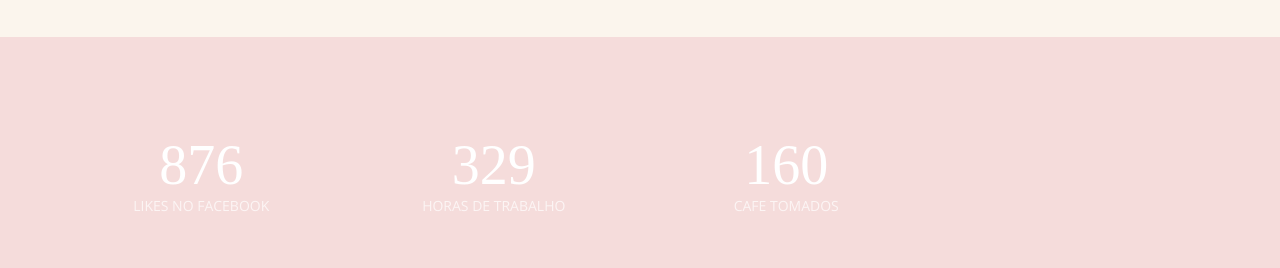
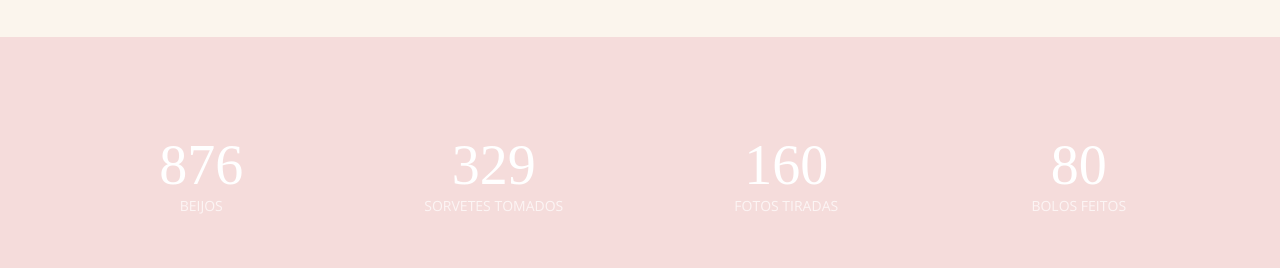
Before and after one commit to daniloepaty/daniloepaty.github.io, a plain HTML site: page index.html in a window 1280 px wide. Shown: the part 2200-2468 px from the top of the page. Drawn offline with nearby package versions, Linux system fonts and the light colour scheme; some packages are replaced by stand-ins of ours; a web font is replaced by a local one.

Commit message:
Update index.html

```diff
--- a/index.html
+++ b/index.html
@@ -166,15 +166,19 @@
         <div class="row">
           <div class="col-xs-3 counter-item">
             <p class="counter-value">876</p>
-            <p class="counter-desc">Likes No Facebook</p>
+            <p class="counter-desc">Beijos</p>
           </div>
           <div class="col-xs-3 counter-item">
             <p class="counter-value">329</p>
-            <p class="counter-desc">Horas de Trabalho</p>
+            <p class="counter-desc">Sorvetes Tomados</p>
           </div>
           <div class="col-xs-3 counter-item">
             <p class="counter-value">160</p>
-            <p class="counter-desc">Cafe Tomados</p>
+            <p class="counter-desc">Fotos Tiradas</p>
+          </div>
+          <div class="col-xs-3 counter-item">
+            <p class="counter-value">80</p>
+            <p class="counter-desc">Bolos Feitos</p>
           </div>
         </div>
       </div>
```
